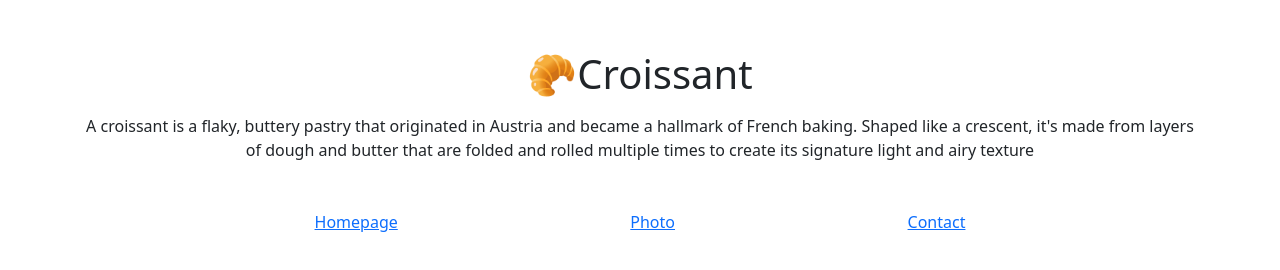
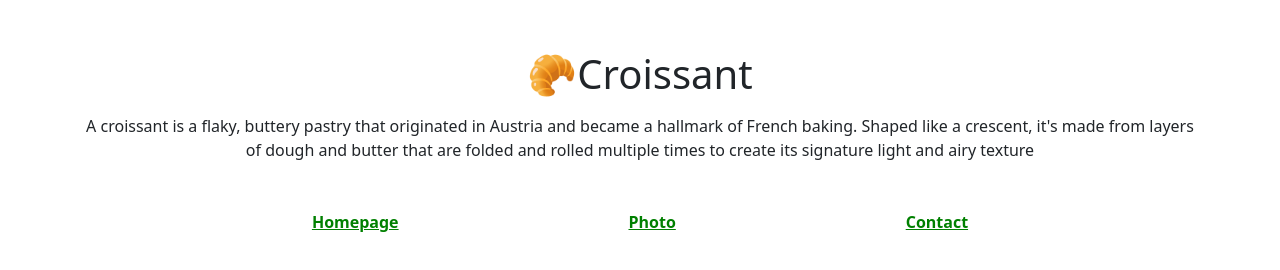
Before and after one commit to CharityO3/multiple-pages-static-website, a plain HTML site: page index.html in a window 1280 px wide. Drawn offline with nearby package versions, Linux system fonts and the light colour scheme.

Commit message:
Updated CSS & HTML file

```diff
--- a/src/styles.css
+++ b/src/styles.css
@@ -16,3 +16,8 @@ img{
 .container{
   margin-top: 50px;
 }
+
+.navigation-links a{
+  color: green;
+  font-weight: 700;
+}
```
Also changed, not shown: photo.html (+1 -1 lines).
